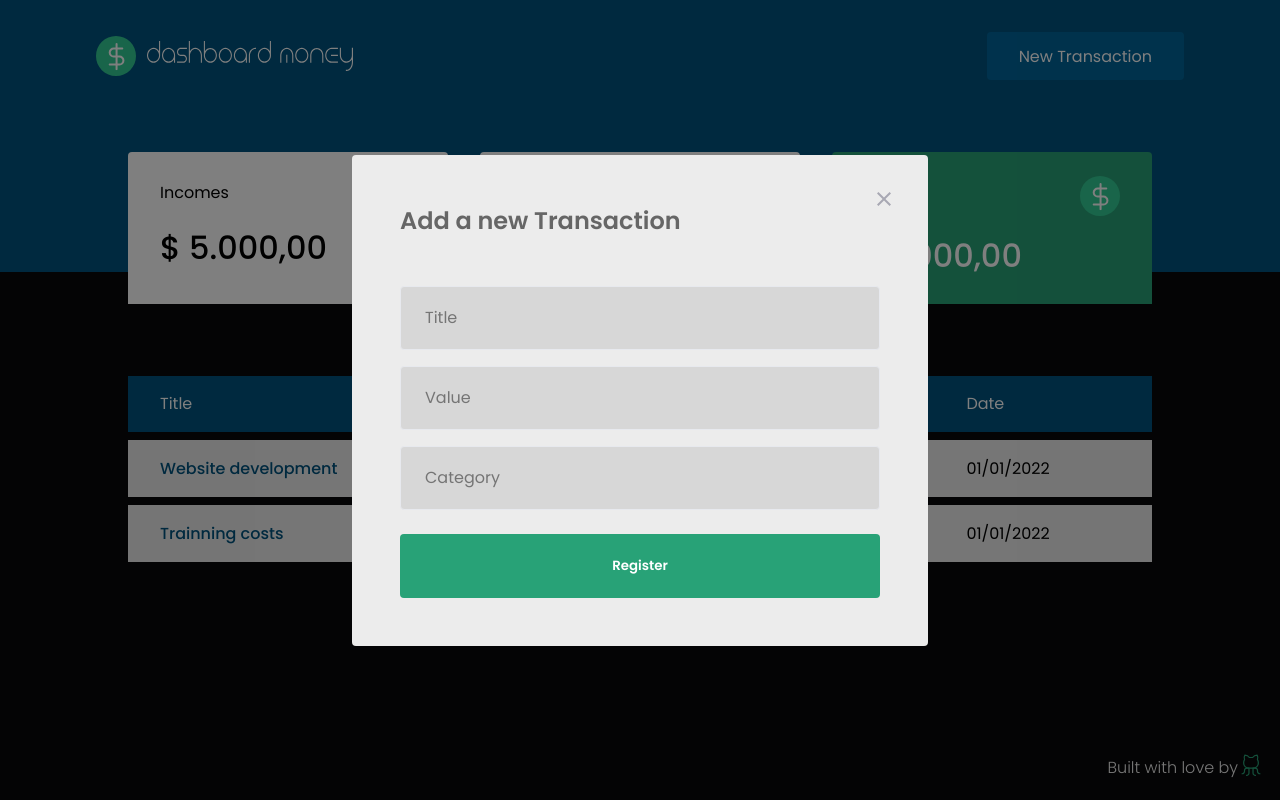
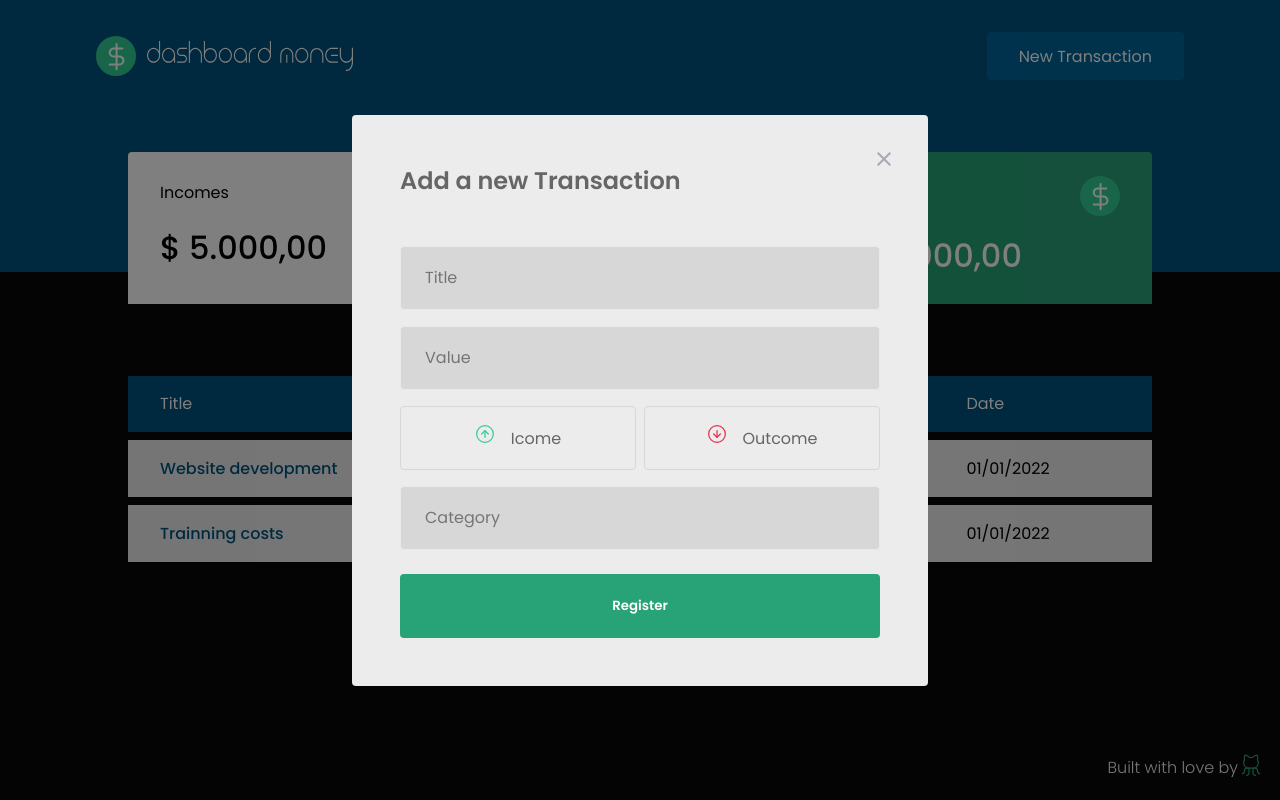
Before and after one commit to BinaryLeo/react_dashboard_money, a React (Create React App) app: page / in a window 1280 px wide. Both pictures are taken after a click on the button "New Transaction". Built offline with nearby package versions, Linux system fonts and the light colour scheme; no server answers; what miragejs would draw is missing.

Commit message:
chore: add Transaction Button types

```diff
--- a/package.json
+++ b/package.json
@@ -9,6 +9,7 @@
     "html2canvas": "^1.4.1",
     "miragejs": "^0.1.45",
     "phosphor-react": "^1.4.1",
+    "polished": "^4.2.2",
     "react": "^18.1.0",
     "react-dom": "^18.1.0",
     "react-modal": "^3.15.1",
--- a/src/components/NewTransactionModal/index.tsx
+++ b/src/components/NewTransactionModal/index.tsx
@@ -2,7 +2,9 @@
 import React from "react";
 import Modal from "react-modal";
 import closeImg from "../../assets/close.svg";
-import {Container} from "./styles";
+import incomeImg from "../../assets/incomes.svg";
+import outcomeImg from "../../assets/outcome.svg";
+import {Container, TransactionTypeContainer} from "./styles";
 interface NewTransactionModalProps {
 isOpen: boolean;
 onRequestClose: () => void;
@@ -31,6 +33,22 @@
         type="number"
         placeholder="Value"
         />
+        <TransactionTypeContainer>
+          <button
+          type="button"
+
+          >
+          <img src={incomeImg} alt="income" />
+          <span>Icome</span>
+          </button>
+          <button
+          type="button"
+          >
+          <img src={outcomeImg} alt="outcome" />
+          <span>Outcome</span>
+          </button>
+        </TransactionTypeContainer>
+
         <input
         placeholder="Category"
         />
--- a/src/components/NewTransactionModal/styles.ts
+++ b/src/components/NewTransactionModal/styles.ts
@@ -1,5 +1,5 @@
 import styled from "styled-components";
-
+import {darken} from 'polished';
 export const Container = styled.form`
   h2 {
     color: var(--title-dark);
@@ -40,3 +40,33 @@
     }
   }
 `;
+
+export const TransactionTypeContainer = styled.div`
+  margin: 1rem 0;
+  display: grid;
+  grid-template-columns: 1fr 1fr;
+  gap: 0.5rem;
+
+  button {
+    height: 4rem;
+    border: 1px solid #d7d7d7;
+    border-radius: 0.25rem;
+    background-color: transparent;
+    align-items: center;
+    justify-content: center;
+    transition: filter 0.2s;
+    &:hover {
+      border-color: ${darken(0.1, '#d7d7d7')};
+    }
+    img {
+      width: 20px;
+      height: 20px;
+    }
+    span {
+      display: inline-block;
+      font-size: 1rem;
+      margin-left: 1rem;
+      color: var(--title-dark);
+    }
+  }
+`;
```
Also changed, not shown: 1 other file (tests, documents, lock files or other folders).
